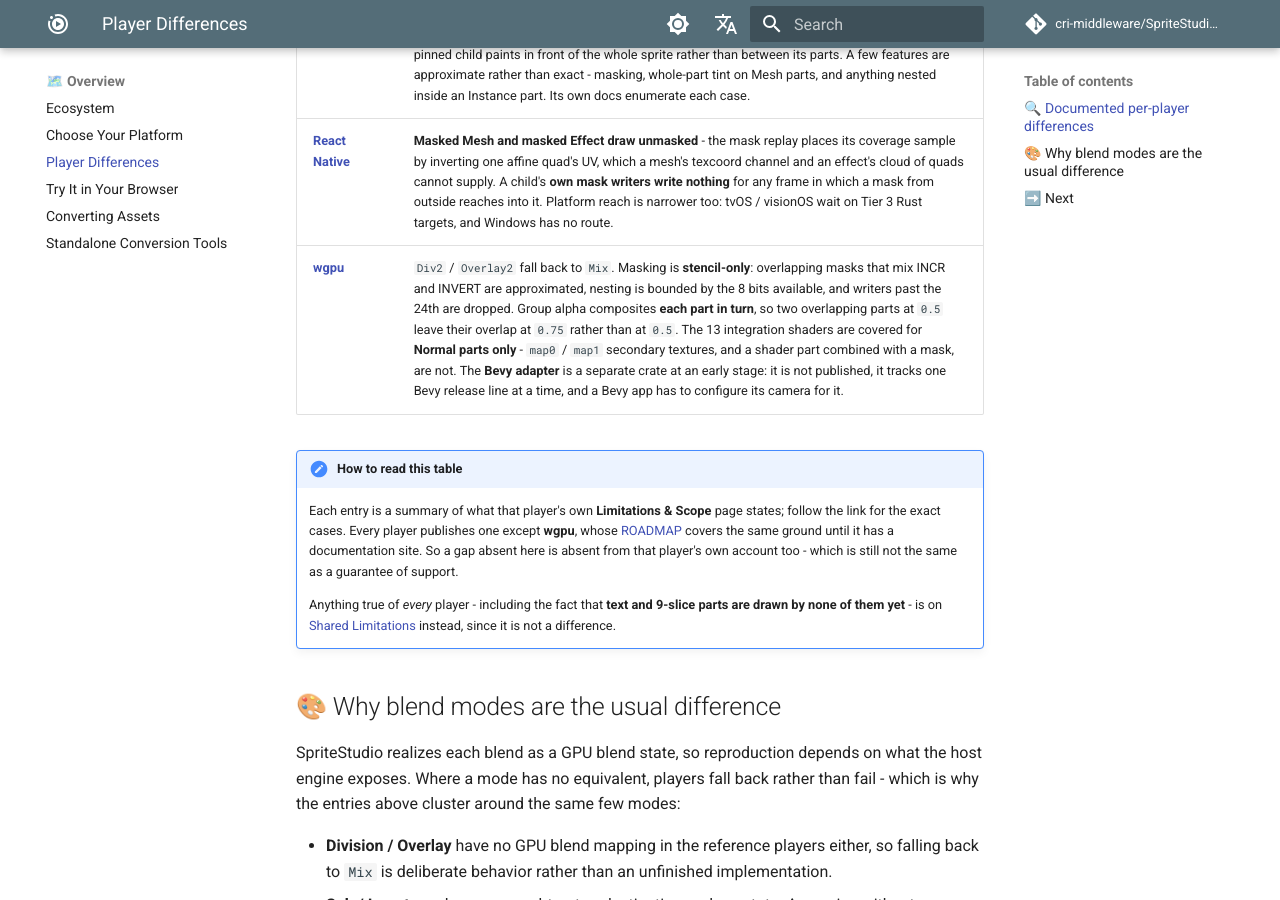
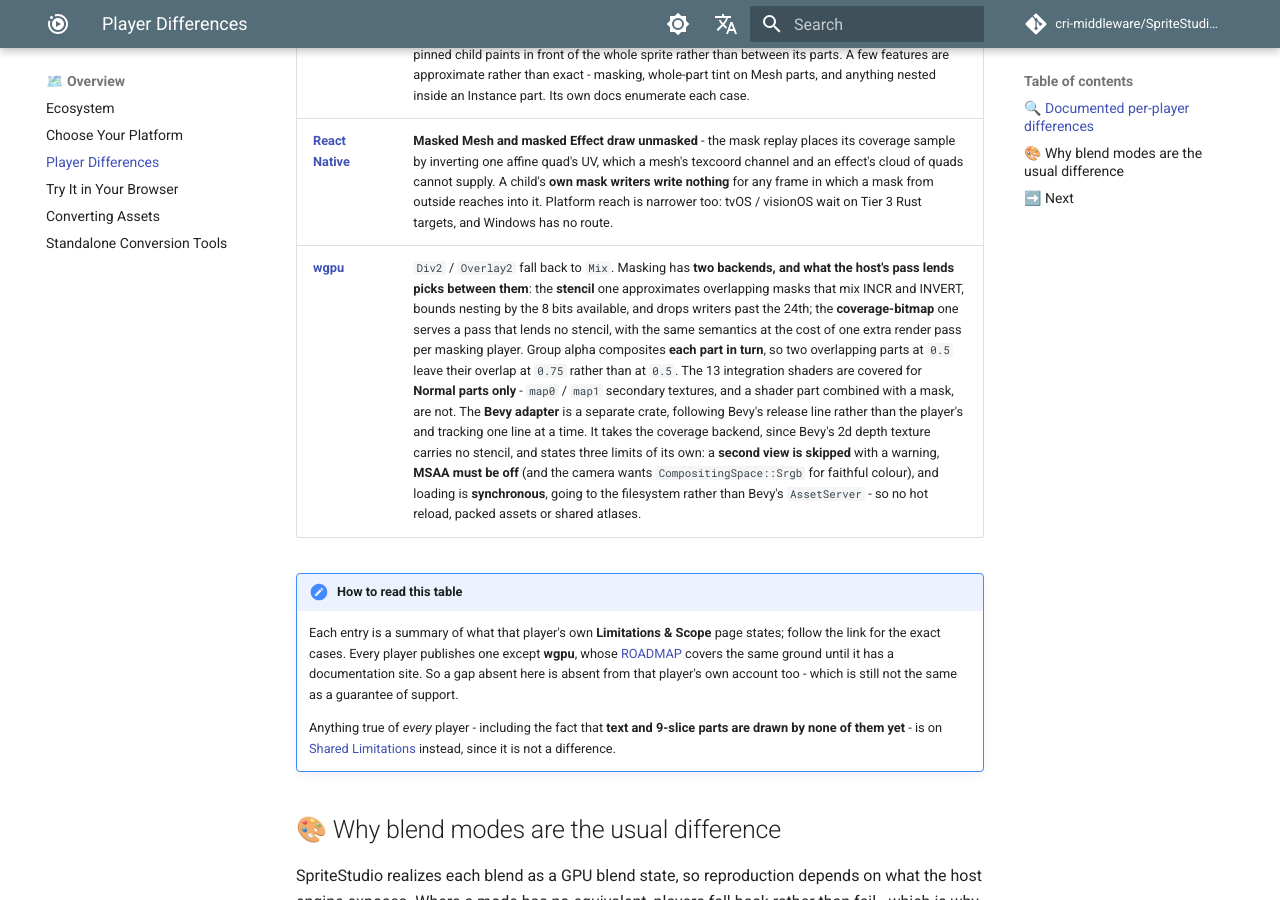
Before and after one commit to cri-middleware/SpriteStudio-Docs, an MkDocs documentation site: the page built from docs/en/overview/player-differences.md, in a window 1280 px wide and 900 px high, scrolled down 1107 px. Built offline with MkDocs 1.6.1 and Material for MkDocs 9.7.7, drawn with Linux system fonts in a browser that asks for light colours; comment, search, counter and statistics services are not loaded.

Commit message:
docs: wgpu has two mask backends, and the Bevy adapter has shipped
Two claims in the wgpu row had gone stale, both because the Bevy adapter
landed.

"Masking is stencil-only" is no longer true of this player. ROADMAP.md marks
coverage-bitmap masking done beside the stencil - "for hosts whose pass lends
no stencil. Same semantics, no one-frame lag, one extra pass per masking
player. MaskBackend picks between the two." So the stencil limits this row
lists - the INCR/INVERT approximation, the 8-bit nesting bound, writers past
the 24th - are limits of one backend rather than of masking here. Say which,
and say what the other costs.

"The Bevy adapter is a separate crate at an early stage" is not what the
repository says either. ROADMAP.md has it checked off with examples/viewer-bevy
and examples/overall-bevy as hosts, and the crate documents masks, playback
reactions, window resize and HDR handling. Replaced with the three limits the
adapter itself states: a second view is skipped with a warning, MSAA must be
off, and loading is synchronous and bypasses Bevy's AssetServer.

Dropped "it is not published" from the row. Every player is unpublished right
now, so it is not a difference between players, and publication state is
exactly the kind of fact AGENTS.md says not to track across repos here. The
wgpu player page carries the per-face 🚧 markers instead.

```diff
--- a/docs/en/overview/player-differences.md
+++ b/docs/en/overview/player-differences.md
@@ -23,7 +23,7 @@ the core computes but leaves the player to draw or play - are in
 | **[Flutter](../players/flutter.md)** | Two render backends (`flutter_gpu` / Canvas; Web is always Canvas). On Canvas, `Sub` and `Invert` are reconstructed from three passes (they cannot batch); `Div2` / `Overlay2` render as `Mix` on **both** backends. Widget **part following** carries the transform but not the draw order - a followed widget paints above the whole animation rather than between its parts - and assumes the view draws unscaled. |
 | **[Ren'Py](../players/renpy.md)** | Division / Overlay fall back to `Mix`. **Part tracking** carries the transform but not the draw order - a pinned child paints in front of the whole sprite rather than between its parts. A few features are approximate rather than exact - masking, whole-part tint on Mesh parts, and anything nested inside an Instance part. Its own docs enumerate each case. |
 | **[React Native](../players/react-native.md)** | **Masked Mesh and masked Effect draw unmasked** - the mask replay places its coverage sample by inverting one affine quad's UV, which a mesh's texcoord channel and an effect's cloud of quads cannot supply. A child's **own mask writers write nothing** for any frame in which a mask from outside reaches into it. Platform reach is narrower too: tvOS / visionOS wait on Tier 3 Rust targets, and Windows has no route. |
-| **[wgpu](../players/wgpu.md)** | `Div2` / `Overlay2` fall back to `Mix`. Masking is **stencil-only**: overlapping masks that mix INCR and INVERT are approximated, nesting is bounded by the 8 bits available, and writers past the 24th are dropped. Group alpha composites **each part in turn**, so two overlapping parts at `0.5` leave their overlap at `0.75` rather than at `0.5`. The 13 integration shaders are covered for **Normal parts only** - `map0` / `map1` secondary textures, and a shader part combined with a mask, are not. The **Bevy adapter** is a separate crate at an early stage: it is not published, it tracks one Bevy release line at a time, and a Bevy app has to configure its camera for it. |
+| **[wgpu](../players/wgpu.md)** | `Div2` / `Overlay2` fall back to `Mix`. Masking has **two backends, and what the host's pass lends picks between them**: the **stencil** one approximates overlapping masks that mix INCR and INVERT, bounds nesting by the 8 bits available, and drops writers past the 24th; the **coverage-bitmap** one serves a pass that lends no stencil, with the same semantics at the cost of one extra render pass per masking player. Group alpha composites **each part in turn**, so two overlapping parts at `0.5` leave their overlap at `0.75` rather than at `0.5`. The 13 integration shaders are covered for **Normal parts only** - `map0` / `map1` secondary textures, and a shader part combined with a mask, are not. The **Bevy adapter** is a separate crate, following Bevy's release line rather than the player's and tracking one line at a time. It takes the coverage backend, since Bevy's 2d depth texture carries no stencil, and states three limits of its own: a **second view is skipped** with a warning, **MSAA must be off** (and the camera wants `CompositingSpace::Srgb` for faithful colour), and loading is **synchronous**, going to the filesystem rather than Bevy's `AssetServer` - so no hot reload, packed assets or shared atlases. |
 
 !!! note "How to read this table"
     Each entry is a summary of what that player's own **Limitations & Scope** page states; follow
```
Also changed, not shown: docs/ja/overview/player-differences.md (+1 -1 lines).
